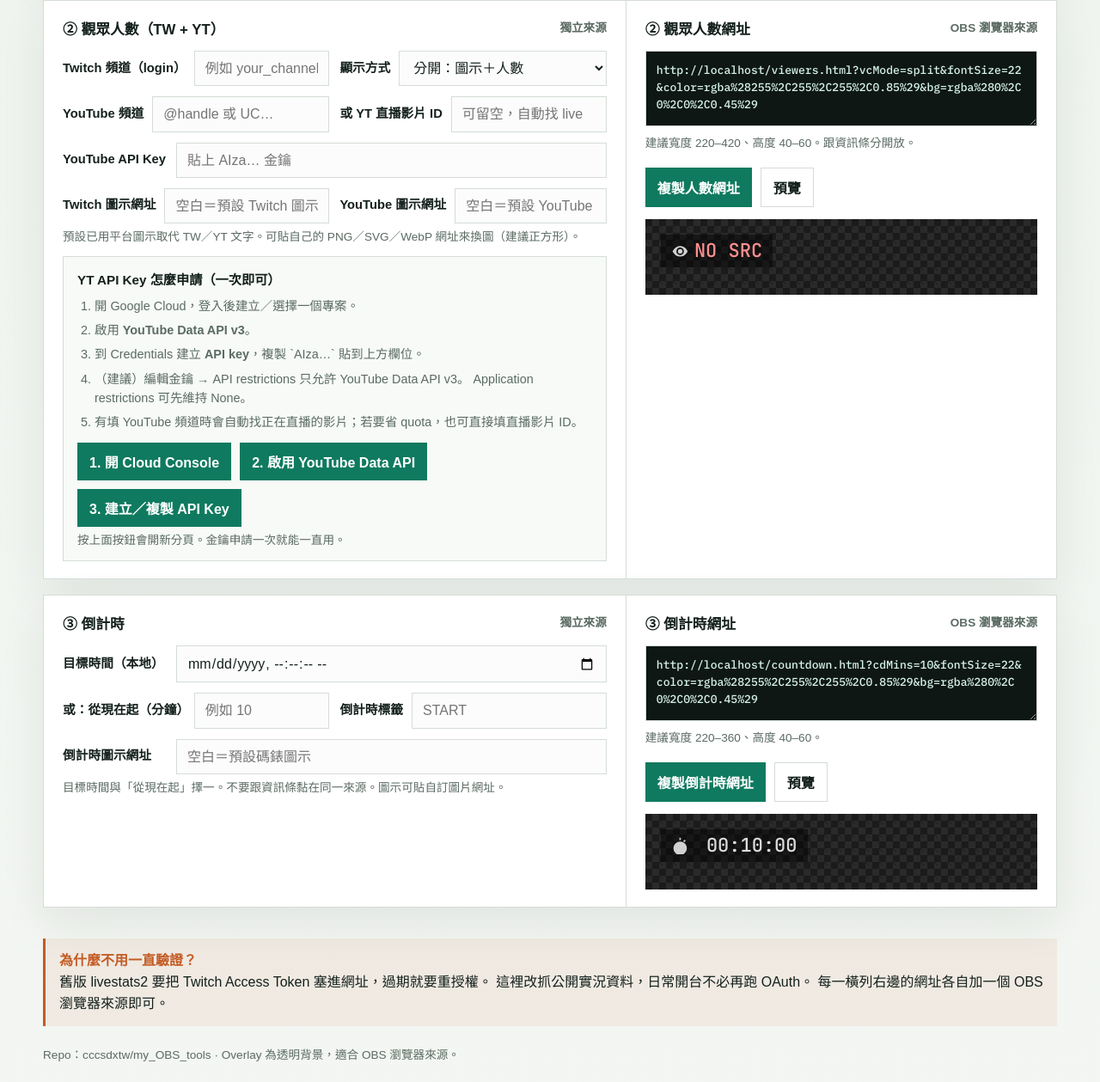
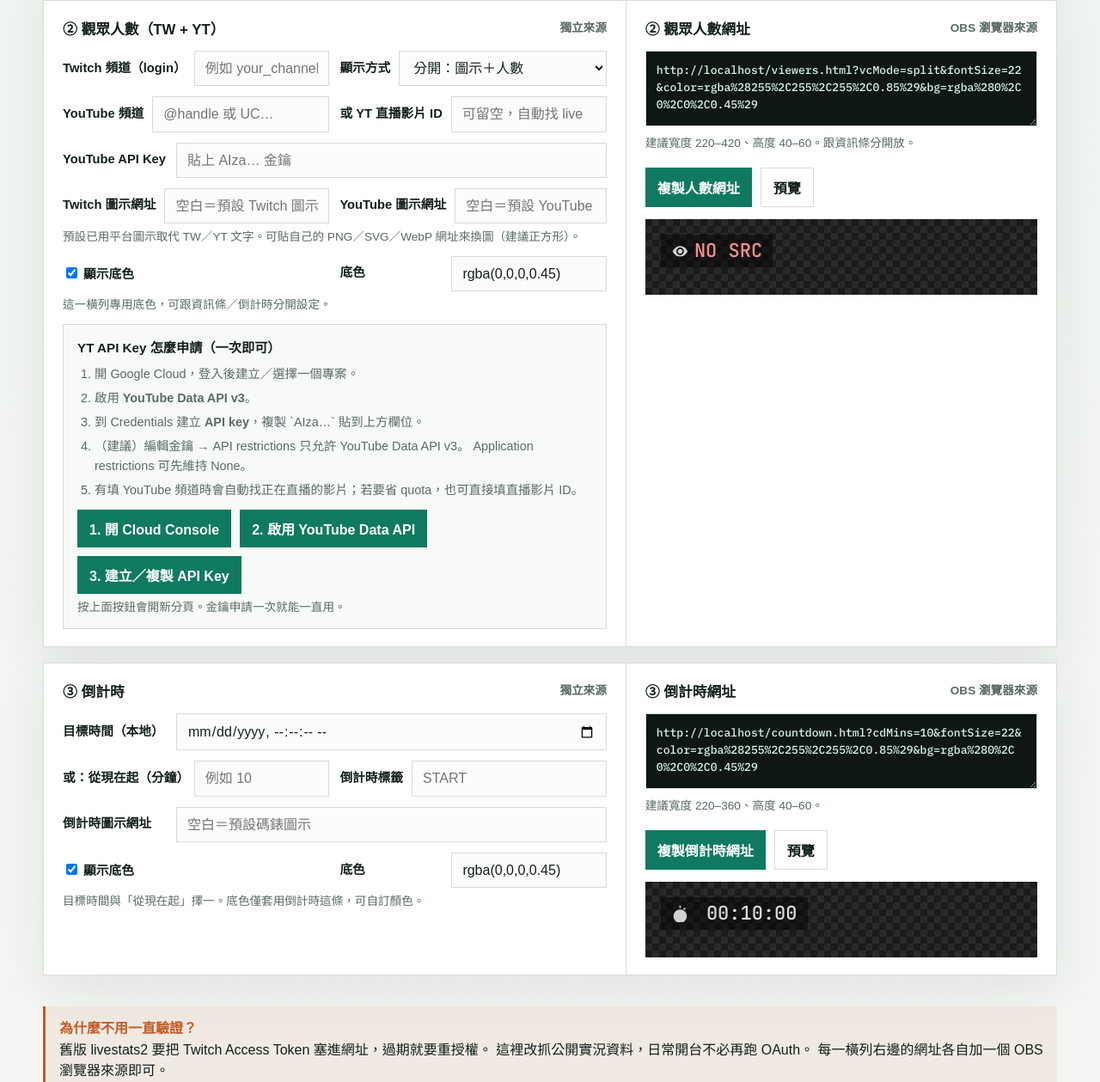
Before and after one commit to cccsdxtw/my_OBS_tools, a plain HTML site: page index.html in a window 1280 px wide. Shown: the part 674-1933 px from the top of the page at 86% size. Drawn offline with Linux system fonts and the light colour scheme; a web font is replaced by a local one.

Commit message:
Allow separate background color settings per overlay bar
Move background toggle and color controls into each band so the info
bar, viewers, and countdown can use independent backgrounds.

Co-authored-by: 董浩 <hi0729@hotmail.com>

```diff
--- a/index.html
+++ b/index.html
@@ -398,14 +398,14 @@
             </div>
             <div class="row">
               <div>
-                <label><input type="checkbox" id="showBg" checked /> 顯示底色（灰）</label>
+                <label><input type="checkbox" id="overlayShowBg" checked /> 顯示底色</label>
               </div>
               <div class="field" style="margin-top: 0">
-                <label for="bg">底色</label>
-                <input id="bg" type="text" value="rgba(0,0,0,0.45)" />
+                <label for="overlayBg">底色</label>
+                <input id="overlayBg" type="text" value="rgba(0,0,0,0.45)" />
               </div>
             </div>
-            <p class="hint">取消勾選＝完全透明底，只留圖示與文字。有勾選才套用右邊底色。</p>
+            <p class="hint">這一橫列專用。取消勾選＝透明底；有勾選可自訂顏色（支援 rgba / #hex）。</p>
           </section>
 
           <div class="band-divider" aria-hidden="true"></div>
@@ -476,6 +476,16 @@
             <p class="hint">
               預設已用平台圖示取代 TW／YT 文字。可貼自己的 PNG／SVG／WebP 網址來換圖（建議正方形）。
             </p>
+            <div class="row">
+              <div>
+                <label><input type="checkbox" id="viewersShowBg" checked /> 顯示底色</label>
+              </div>
+              <div class="field" style="margin-top: 0">
+                <label for="viewersBg">底色</label>
+                <input id="viewersBg" type="text" value="rgba(0,0,0,0.45)" />
+              </div>
+            </div>
+            <p class="hint">這一橫列專用底色，可跟資訊條／倒計時分開設定。</p>
 
             <div class="steps" id="yt-key-guide">
               <h3>YT API Key 怎麼申請（一次即可）</h3>
@@ -563,7 +573,16 @@
               <label for="cdIcon">倒計時圖示網址</label>
               <input id="cdIcon" type="text" placeholder="空白＝預設碼錶圖示" />
             </div>
-            <p class="hint">目標時間與「從現在起」擇一。不要跟資訊條黏在同一來源。圖示可貼自訂圖片網址。</p>
+            <div class="row">
+              <div>
+                <label><input type="checkbox" id="countdownShowBg" checked /> 顯示底色</label>
+              </div>
+              <div class="field" style="margin-top: 0">
+                <label for="countdownBg">底色</label>
+                <input id="countdownBg" type="text" value="rgba(0,0,0,0.45)" />
+              </div>
+            </div>
+            <p class="hint">目標時間與「從現在起」擇一。底色僅套用倒計時這條，可自訂顏色。</p>
           </section>
 
           <div class="band-divider" aria-hidden="true"></div>
@@ -619,8 +638,12 @@
           cdLabel: $("cdLabel"),
           fontSize: $("fontSize"),
           color: $("color"),
-          bg: $("bg"),
-          showBg: $("showBg"),
+          overlayShowBg: $("overlayShowBg"),
+          overlayBg: $("overlayBg"),
+          viewersShowBg: $("viewersShowBg"),
+          viewersBg: $("viewersBg"),
+          countdownShowBg: $("countdownShowBg"),
+          countdownBg: $("countdownBg"),
         };
 
         try {
@@ -635,7 +658,21 @@
         if (saved) {
           try {
             const data = JSON.parse(saved);
-            Object.entries(data.fields || {}).forEach(([k, v]) => {
+            const rawFields = data.fields || {};
+            // 舊版共用底色 → 三條都沿用
+            if (rawFields.bg && !rawFields.overlayBg) {
+              rawFields.overlayBg = rawFields.bg;
+              rawFields.viewersBg = rawFields.bg;
+              rawFields.countdownBg = rawFields.bg;
+            }
+            if (Object.prototype.hasOwnProperty.call(rawFields, "showBg")) {
+              if (!Object.prototype.hasOwnProperty.call(rawFields, "overlayShowBg")) {
+                rawFields.overlayShowBg = rawFields.showBg;
+                rawFields.viewersShowBg = rawFields.showBg;
+                rawFields.countdownShowBg = rawFields.showBg;
+              }
+            }
+            Object.entries(rawFields).forEach(([k, v]) => {
               if (!fields[k]) return;
               if (fields[k].type === "checkbox") {
                 fields[k].checked = v === true || v === "true" || v === 1 || v === "1";
@@ -651,19 +688,25 @@
           } catch (_) {}
         }
 
-        function styleParams(p) {
+        function styleParams(p, showBgEl, bgEl) {
           if (fields.fontSize.value) p.set("fontSize", fields.fontSize.value);
           if (fields.color.value.trim()) p.set("color", fields.color.value.trim());
-          if (fields.showBg.checked) {
-            p.set("bg", fields.bg.value.trim() || "rgba(0,0,0,0.45)");
+          if (showBgEl.checked) {
+            p.set("bg", bgEl.value.trim() || "rgba(0,0,0,0.45)");
           } else {
             p.set("bg", "0");
           }
         }
 
-        function syncBgField() {
-          fields.bg.disabled = !fields.showBg.checked;
-          fields.bg.style.opacity = fields.showBg.checked ? "1" : "0.5";
+        function syncBgField(showBgEl, bgEl) {
+          bgEl.disabled = !showBgEl.checked;
+          bgEl.style.opacity = showBgEl.checked ? "1" : "0.5";
+        }
+
+        function syncAllBgFields() {
+          syncBgField(fields.overlayShowBg, fields.overlayBg);
+          syncBgField(fields.viewersShowBg, fields.viewersBg);
+          syncBgField(fields.countdownShowBg, fields.countdownBg);
         }
 
         function buildOverlayUrl() {
@@ -684,7 +727,7 @@
           }
           if (fields.dateFormat.value.trim()) p.set("dateFormat", fields.dateFormat.value.trim());
           if (fields.timeFormat.value.trim()) p.set("timeFormat", fields.timeFormat.value.trim());
-          styleParams(p);
+          styleParams(p, fields.overlayShowBg, fields.overlayBg);
           return { href: url.toString(), mods };
         }
 
@@ -702,7 +745,7 @@
             // 預設給 10 分鐘，方便預覽；正式用請改目標時間或分鐘數
             p.set("cdMins", "10");
           }
-          styleParams(p);
+          styleParams(p, fields.countdownShowBg, fields.countdownBg);
           return url.toString();
         }
 
@@ -721,7 +764,7 @@
           if (fields.vcMode.value) p.set("vcMode", fields.vcMode.value);
           if (fields.twIcon.value.trim()) p.set("twIcon", fields.twIcon.value.trim());
           if (fields.ytIcon.value.trim()) p.set("ytIcon", fields.ytIcon.value.trim());
-          styleParams(p);
+          styleParams(p, fields.viewersShowBg, fields.viewersBg);
           return url.toString();
         }
 
@@ -787,7 +830,13 @@
 
         Object.values(fields).forEach((el) => {
           el.addEventListener(el.type === "checkbox" ? "change" : "input", () => {
-            if (el === fields.showBg) syncBgField();
+            if (
+              el === fields.overlayShowBg ||
+              el === fields.viewersShowBg ||
+              el === fields.countdownShowBg
+            ) {
+              syncAllBgFields();
+            }
             buildUrls();
           });
         });
@@ -795,7 +844,7 @@
           el.addEventListener("change", buildUrls)
         );
 
-        syncBgField();
+        syncAllBgFields();
         buildUrls();
       })();
     </script>
```
